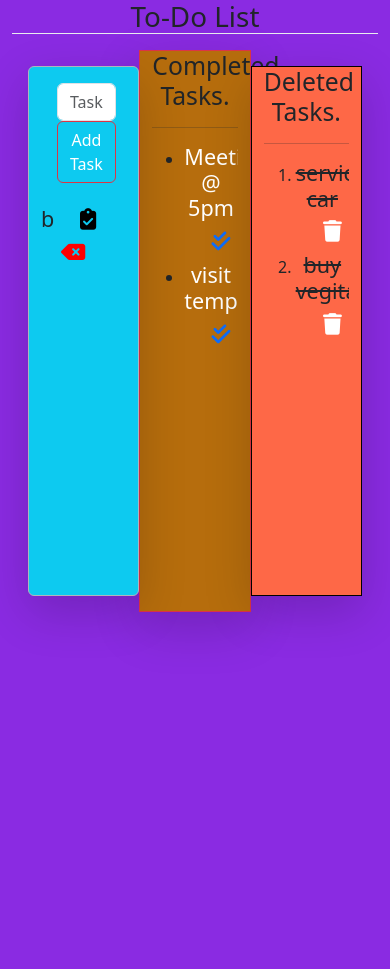
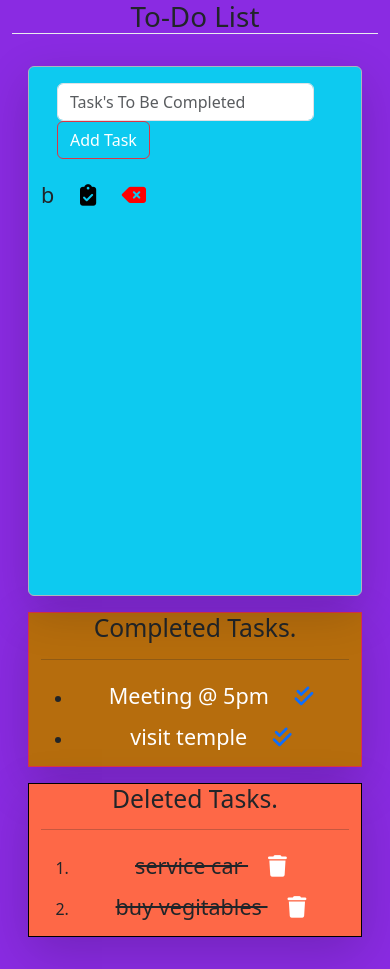
Before and after one commit to Ajay-v44/Jira-Clone, a Django app: page / in a window 390 px wide. Before the commit the page ends 640 px from the top, so only its background shows below. Run offline with Django 4.2, Linux system fonts and the light colour scheme; data comes from the database, SQL or seed files in the repository; both versions use the stored data as it was after the commit; some web fonts are replaced.

Commit message:
added styles

```diff
--- a/demo/home/templates/index.html
+++ b/demo/home/templates/index.html
@@ -7,6 +7,8 @@
     <link rel="stylesheet" href="https://cdnjs.cloudflare.com/ajax/libs/font-awesome/6.4.2/css/all.min.css" />
     <link href="https://cdn.jsdelivr.net/npm/bootstrap@5.3.2/dist/css/bootstrap.min.css" rel="stylesheet" integrity="sha384-T3c6CoIi6uLrA9TneNEoa7RxnatzjcDSCmG1MXxSR1GAsXEV/Dwwykc2MPK8M2HN" crossorigin="anonymous" />
     <link rel="stylesheet" href="/static/index.css" />
+
+
     <style>
       /* width */
       ::-webkit-scrollbar {
@@ -27,14 +29,32 @@
       ::-webkit-scrollbar-thumb:hover {
         background: #555;
       }
+
+      .task-container {
+        background-color: rgba(255, 255, 255, 0.8); /* Adjust the alpha value for transparency */
+        border: 1px solid rgba(0, 0, 0, 0.2);
+        transition: background-color 0.3s ease, transform 0.3s ease, box-shadow 0.3s ease;
+    }
+
+    /* Task Card Hover Effect */
+    .task-container:hover {
+        background-color: rgba(255, 255, 255, 1);
+        transform: translateY(-5px);
+        box-shadow: 0 6px 12px rgba(0, 0, 0, 0.2);
+    }
+
+    /* Task Card Icons Hover Effect */
+    .task-container:hover i {
+        color: #555;
+    }
     </style>
   </head>
 
   <body>
     <div class="container-fluid">
-      <h2 class="h1 border-bottom border-light-subtle" style="text-align: center;">To-Do List</h2>
-      <div class="row m-3">
-        <div class="col-4 col-md-12 col-lg-4 bg-info col-sm-12 my-3 border border-dark-subtle shadow-lg card droppable" id="left" style="height: 530px; background-color: #57B8FF;">
+      <h2 class="h1 border-bottom border-light-subtle page-title" style="text-align: center;">To-Do List</h2>
+      <div class="row m-3 ">
+        <div class=" col-md-12 col-lg-4 bg-info col-sm-12 my-3  border border-dark-subtle shadow-lg card droppable task-container" id="left" style="height: 530px; background-color: #57B8FF;">
           <div class="input-group">
             <div class="form p-3">
               <form action="" method="post" class="bg-info">
@@ -59,7 +79,7 @@
             {% endfor %}
           </div>
         </div>
-        <div class="col-4 col-md-12 col-lg-4 col-sm-12 div2 border border-danger shadow-lg droppable" id="right" style="background-color: #B66D0D;">
+        <div class=" col-md-12 col-lg-4 col-sm-12 div2 border border-danger shadow-lg droppable task-container" id="right" style="background-color: #B66D0D;">
           <h2 style=" text-align: center;">Completed Tasks.</h2>
           <hr />
           <div class="tasks" style="overflow: scroll; overflow-x: hidden;">
@@ -79,7 +99,7 @@
             </ul>
           </div>
         </div>
-        <div class="del col-4 col-md-12 col-lg-4 col-sm-12 div3 my-3 border border-black shadow-lg droppable" style="background-color: #FE6847;" id="right2">
+        <div class="del  col-md-12 col-lg-4 col-sm-12 div3 my-3 border border-black shadow-lg droppable task-container" style="background-color: #FE6847;" id="right2">
           <h2 style=" text-align: center;">Deleted Tasks.</h2>
           <hr />
           <div class="tasks" style="overflow: scroll; overflow-x: hidden;">
```
Also changed, not shown: demo/db.sqlite3.
